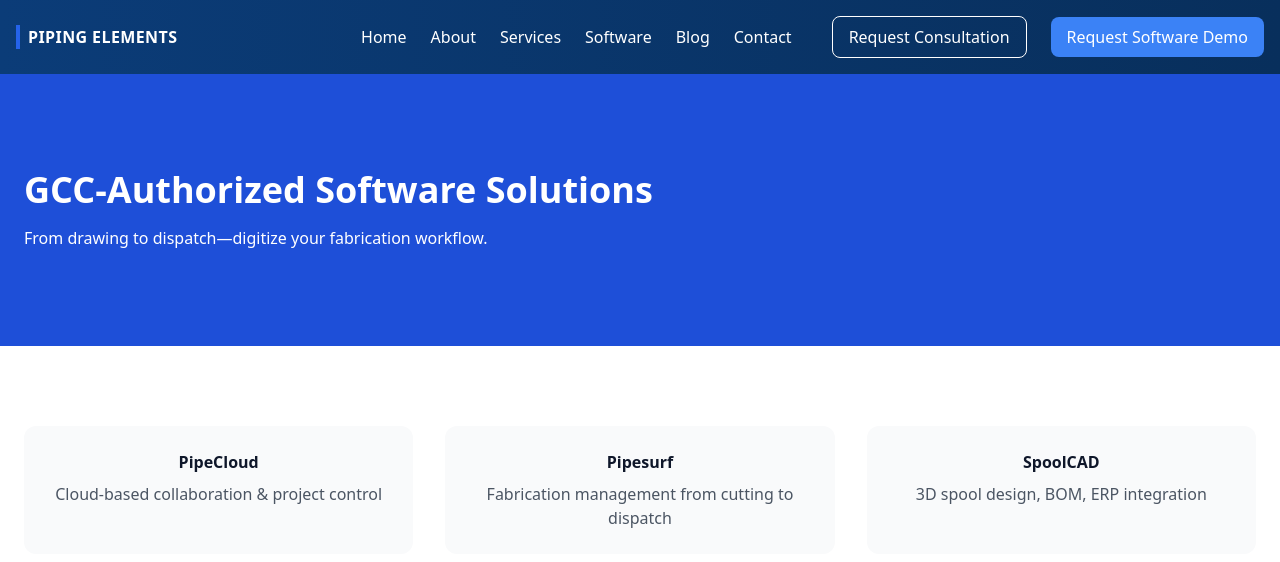
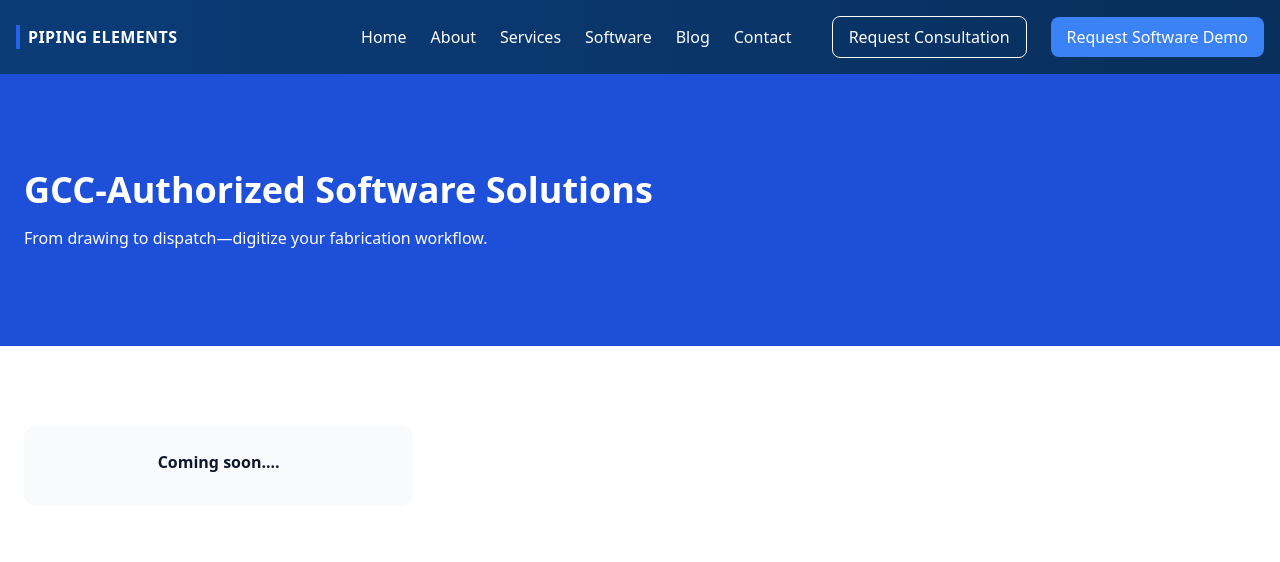
Before and after one commit to Muhammadshajid/piping-elements-website, a Next.js app: page /software in a window 1280 px wide. Shown: the top 562 px of the page. Built offline with nearby package versions, Linux system fonts and the light colour scheme.

Commit message:
Update page.tsx

```diff
--- a/app/software/page.tsx
+++ b/app/software/page.tsx
@@ -15,9 +15,8 @@ export default function SoftwarePage() {
       <section className="py-20 bg-white">
         <div className="container mx-auto px-6 grid md:grid-cols-3 gap-8">
           {[
-            ["PipeCloud", "Cloud-based collaboration & project control"],
-            ["Pipesurf", "Fabrication management from cutting to dispatch"],
-            ["SpoolCAD", "3D spool design, BOM, ERP integration"],
+            ["Coming soon...."],
+
           ].map(([title, desc]) => (
             <div key={title} className="bg-gray-50 p-6 rounded-xl text-center">
               <h3 className="font-semibold">{title}</h3>
```
